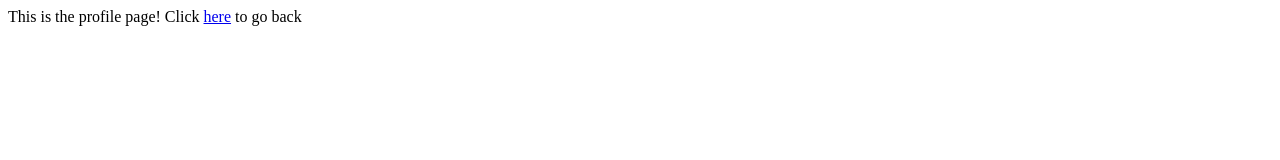
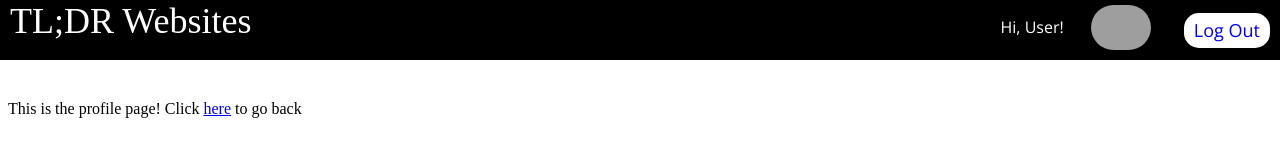
Before and after one commit to 17tangs/tldr-front, a Gatsby site: page /profile in a window 1280 px wide. Built offline with nearby package versions, Linux system fonts and the light colour scheme; Gatsby itself is replaced by a stand-in of ours; grey boxes are pictures that could not be loaded; a web font is replaced by a local one.

Commit message:
fixed incorrect routing path bug

```diff
--- a/src/pages/auth.tsx
+++ b/src/pages/auth.tsx
@@ -1,4 +1,4 @@
-import { Link } from "@reach/router";
+import { Link } from "gatsby";
 import * as React from "react";
 import {ISignupPageProps} from './index';
 
--- a/src/pages/profile.tsx
+++ b/src/pages/profile.tsx
@@ -1,11 +1,15 @@
-import { Link } from "@reach/router";
+import { Link } from "gatsby";
 import * as React from "react";
 import {ISignupPageProps} from './index';
+import TopBar from "./topbar";
 
 class Profile extends React.Component<ISignupPageProps> {
     render()
     {
-        return (<div>This is the profile page! Click <Link to="/">here</Link> to go back </div>);
+        return (<div>
+            <TopBar/>
+            <div style={{marginTop: 100}}>This is the profile page! Click <Link to="/">here</Link> to go back</div>
+             </div>);
     }
 }
 
--- a/src/pages/topbar.tsx
+++ b/src/pages/topbar.tsx
@@ -57,10 +57,10 @@ const TopBar = () => {
                     <Link to="/" style={{textDecoration: "none", color: "white"}}>TL;DR Websites</Link>
                     </div>
                 <div style={button}>
-                    <Link to="auth" style={{textDecoration:'none'}}> Log Out</Link>
+                    <Link to="/auth" style={{textDecoration:'none'}}> Log Out</Link>
                     </div>
                 <div style={{float: 'right', marginRight: '2%', marginTop: '0.25%', cursor: 'pointer'}}>
-                    <Link to="profile"><img src={imgURL} style={profPic}/></Link>
+                    <Link to="/profile"><img src={imgURL} style={profPic}/></Link>
                 </div>
                 <div style={{float: 'right', marginRight: '2%', marginTop: '1.25%', fontFamily: "Open Sans"}}>Hi, {user}!</div>
             </div>
```
